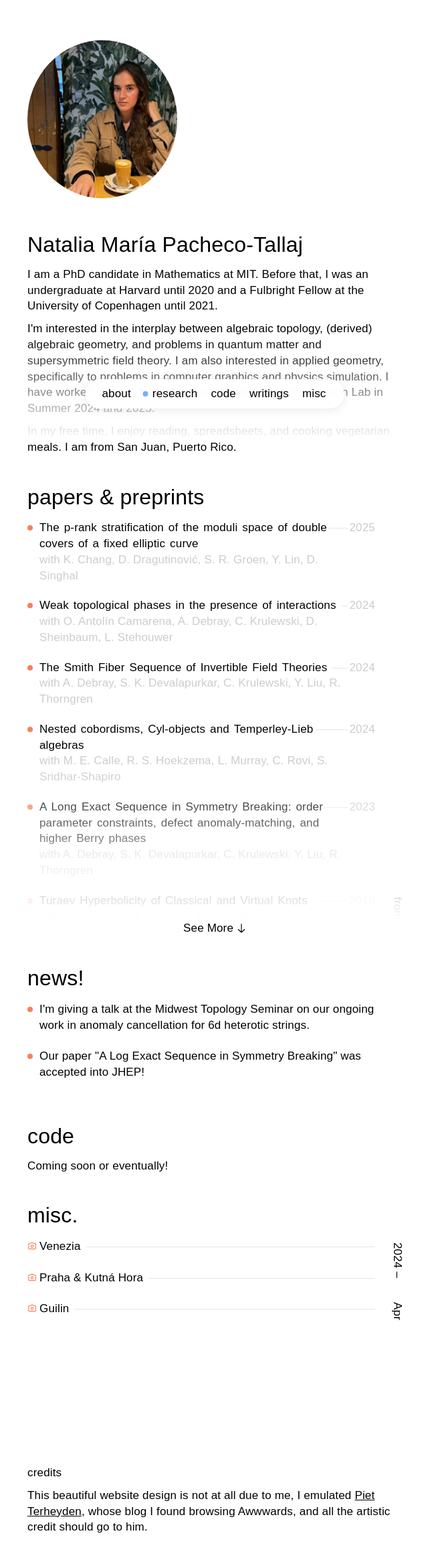
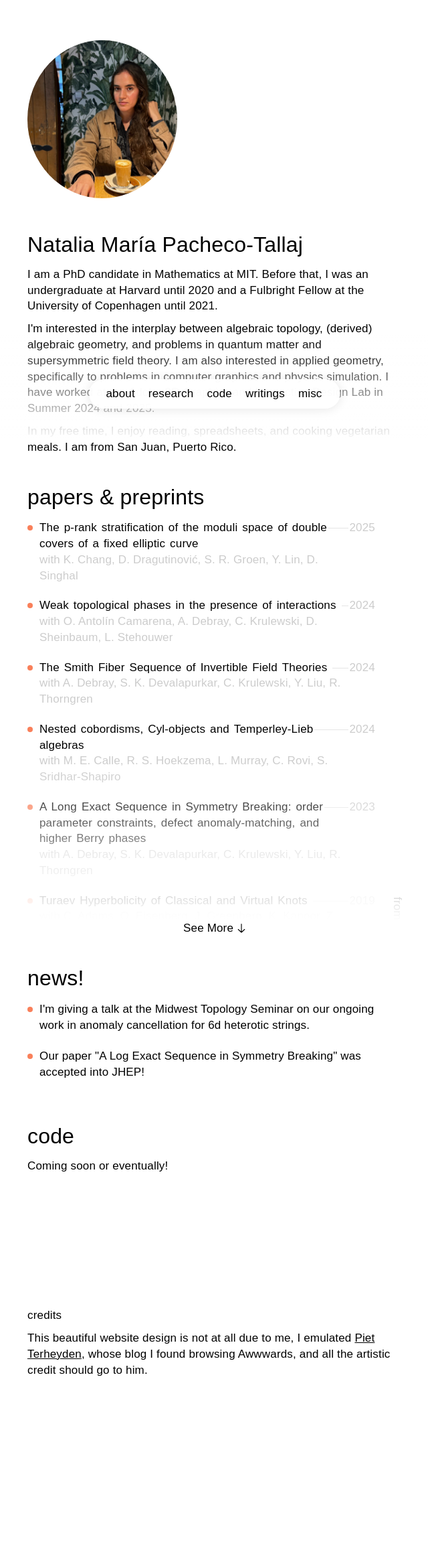
Before and after one commit to natipt/natipt.github.io, a plain HTML site: page index.html in a window 1280 px wide. Shown: the part 140-2466 px from the top of the page at 67% size, without its empty margins (319-959 px from the left). After the commit the page ends 2360 px from the top, so only its background shows below. Drawn offline with Linux system fonts and the light colour scheme; a web font is replaced by a local one.

Commit message:
comment out misc

```diff
--- a/index.html
+++ b/index.html
@@ -223,9 +223,9 @@
             <h1>code</h1>
             <p>Coming soon or eventually!</p>
         </section>
-        <section id="misc" class="content list">
+        <!-- <section id="misc" class="content list">
             <h1>misc.</h1>
-            <!-- <p>photographs</p> -->
+            <p>photographs</p>
             <ul class="hidden-galleries">
                 <div class="separator">
                     <h3 class="year">
@@ -266,7 +266,7 @@
                     </a>
                 </li>
             </ul>
-        </section>
+        </section> -->
         <section class="content">
             <h3>credits</h3>
             <p>
@@ -276,7 +276,7 @@
         <br><br><br><br><br><br>
     </div>
 
-    <div class="flexbox-image-gallery">
+    <!-- <div class="flexbox-image-gallery">
         <div class="row">
             <div class="column">
               <img id="praha-1" src="/media/praha/IMG_6106.png" style="width:100%">
@@ -301,7 +301,7 @@
                 <img id="guilin-3" src="/media/guilin3.jpg" style="width:100%">
             </div>
           </div>
-    </div>
+    </div> -->
 
     <script src="script.js"></script>
 </body>
```
